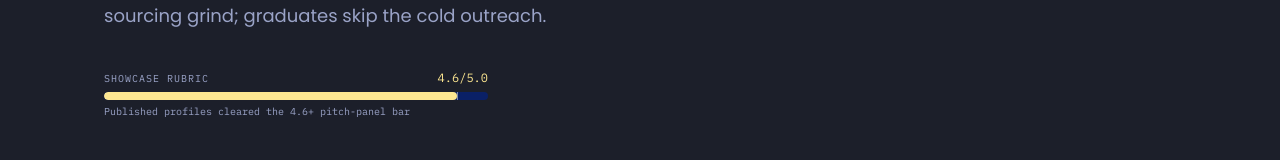
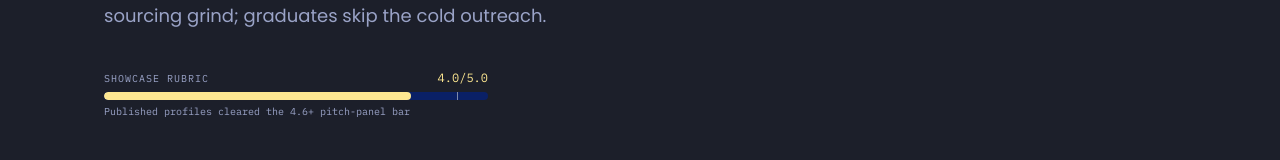
Before and after one commit to ALXVentures/alx-proconnect, a Next.js app: page / in a window 1280 px wide. Shown: the part 451-611 px from the top of the page. Built offline with nearby package versions, Linux system fonts and the light colour scheme.

Commit message:
Update page.tsx

```diff
--- a/app/page.tsx
+++ b/app/page.tsx
@@ -47,7 +47,7 @@ export default function Home() {
         </p>
 
         <div className="mt-10 max-w-sm">
-          <ScoreMeter value={4.6} />
+          <ScoreMeter value={4.0} />
         </div>
 
         <div className="mt-10 flex flex-wrap gap-x-10 gap-y-3">
```
